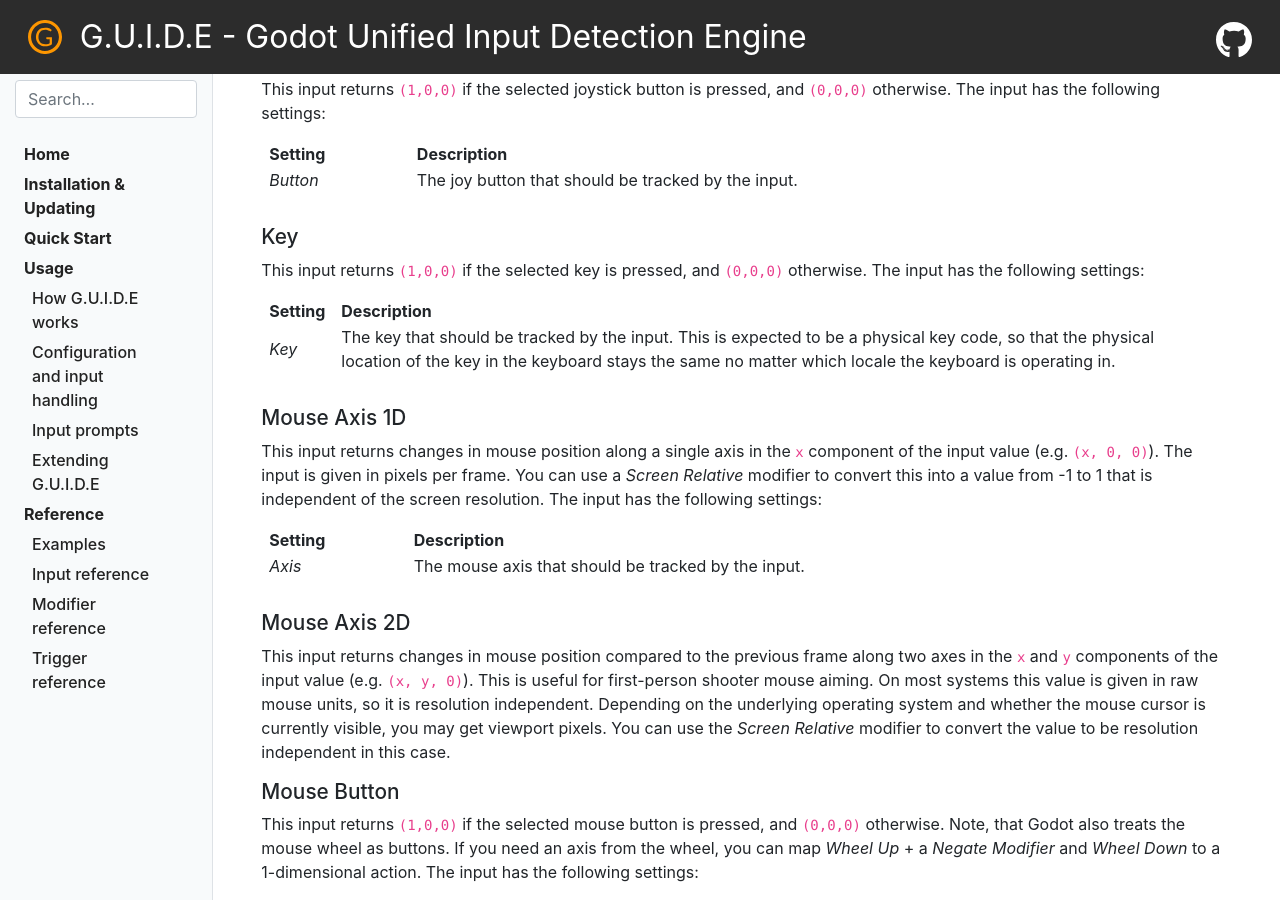
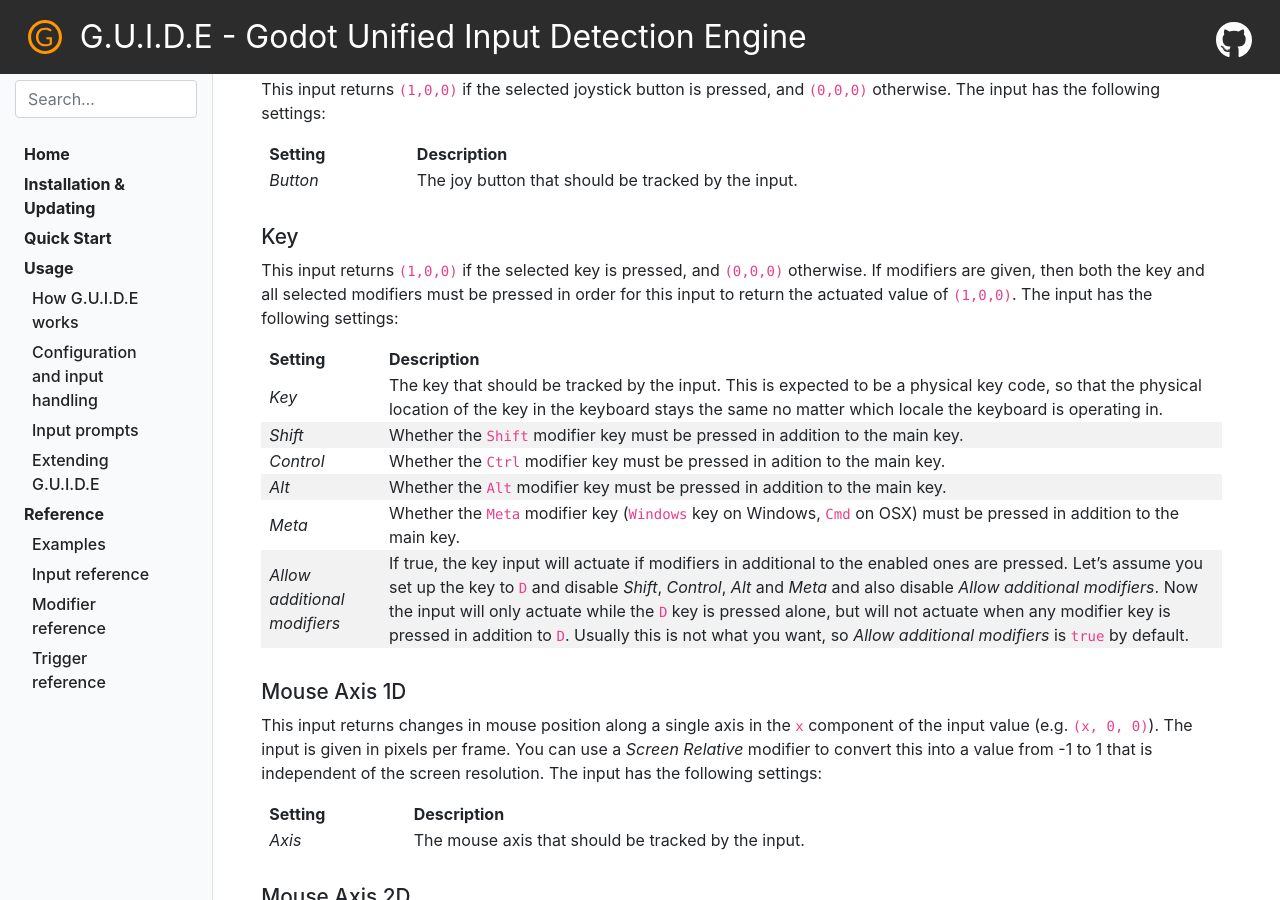
Before and after one commit to jonathan-durbin/G.U.I.D.E, a Jekyll site: the page built from docs/_docs/reference/04_input_reference.md, in a window 1280 px wide and 900 px high, scrolled down 1678 px. Built offline with Jekyll 4.4.1, drawn with Linux system fonts in a browser that asks for light colours; nearby versions of some CDN libraries.

Commit message:
fix: keyboard input handling

```diff
--- a/addons/guide/plugin.cfg
+++ b/addons/guide/plugin.cfg
@@ -3,5 +3,5 @@
 name="Godot Unified Input Detection Engine (G.U.I.D.E)"
 description=""
 author="Jan Thomä"
-version="0.1.1"
+version="0.1.2"
 script="plugin.gd"
--- a/docs/_docs/reference/04_input_reference.md
+++ b/docs/_docs/reference/04_input_reference.md
@@ -57,11 +57,18 @@
 
 ## Key
 
-This input returns `(1,0,0)` if the selected key is pressed, and `(0,0,0)` otherwise. The input has the following settings:
+This input returns `(1,0,0)` if the selected key is pressed, and `(0,0,0)` otherwise. If modifiers are given, then both the key and all selected modifiers must be pressed in order for this input to return the actuated value of `(1,0,0)`. The input has the following settings:
 
-| Setting | Description                                                                                                                                                                                                            |
-|---------|------------------------------------------------------------------------------------------------------------------------------------------------------------------------------------------------------------------------|
-| _Key_   | The key that should be tracked by the input.  This is expected to be a physical key code, so that the physical location of the key in the keyboard stays the same no matter which locale the keyboard is operating in. |
+| Setting                      | Description                                                                                                                                                                                                                                                                                                                                                                                                                                                                    |
+|------------------------------|--------------------------------------------------------------------------------------------------------------------------------------------------------------------------------------------------------------------------------------------------------------------------------------------------------------------------------------------------------------------------------------------------------------------------------------------------------------------------------|
+| _Key_                        | The key that should be tracked by the input.  This is expected to be a physical key code, so that the physical location of the key in the keyboard stays the same no matter which locale the keyboard is operating in.                                                                                                                                                                                                                                                         |
+| _Shift_                      | Whether the `Shift` modifier key must be pressed in addition to the main key.                                                                                                                                                                                                                                                                                                                                                                                                  |
+| _Control_                    | Whether the `Ctrl` modifier key must be pressed in adition to the main key.                                                                                                                                                                                                                                                                                                                                                                                                    |
+| _Alt_                        | Whether the `Alt` modifier key must be pressed in addition to the main key.                                                                                                                                                                                                                                                                                                                                                                                                    |
+| _Meta_                       | Whether the `Meta` modifier key (`Windows` key on Windows, `Cmd` on OSX) must be pressed in addition to the main key.                                                                                                                                                                                                                                                                                                                                                          |
+| _Allow additional modifiers_ | If true, the key input will actuate if modifiers in additional to the enabled ones are pressed. Let's assume you set up the key to `D` and disable _Shift_, _Control_, _Alt_ and _Meta_ and also disable _Allow additional modifiers_. Now the input will only actuate while the `D` key is pressed alone, but will not  actuate when any modifier key is pressed in addition to `D`. Usually this is not what you want, so _Allow additional modifiers_ is `true` by default. |
+
+
 
 ## Mouse Axis 1D
 
```
Also changed, not shown: CHANGES.md (+10 -0 lines), 15 other files.
